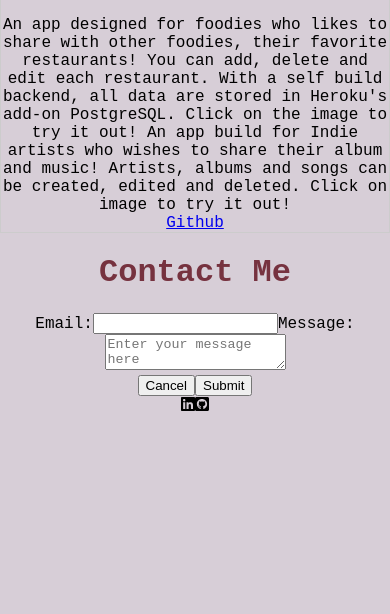
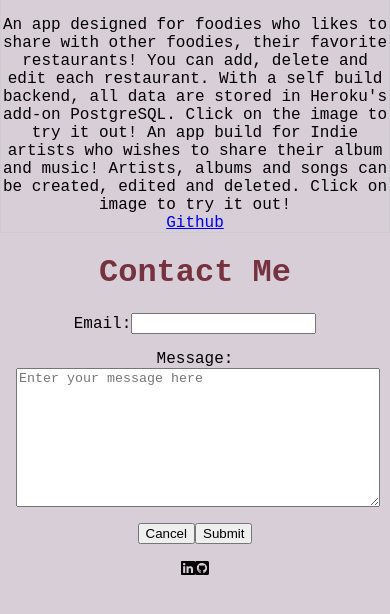
Before and after one commit to ginnygu/ginny_gu, a React (Create React App) app: page / in a window 390 px wide. Shown: the part 3033-3647 px from the top of the page. Built offline with nearby package versions, Linux system fonts and the light colour scheme.

Commit message:
changed some styling for mobile version

```diff
--- a/src/App.css
+++ b/src/App.css
@@ -114,6 +114,17 @@ span {
   border: solid 1px black;
   border-radius: 20%;
   animation: change 5s;
+}
+.contact-area{
+ margin: 1em;
+}
+.text-area{
+  display: flex;
+  flex-direction: column;
+}
+.text-input{
+  width: 100%;
+  height: 10em;
 }
 
 #Home,
--- a/src/components/Contact.jsx
+++ b/src/components/Contact.jsx
@@ -36,10 +36,11 @@ render(){
         <div className="contact">
             <h1 className="title">Contact Me</h1>
             <form className="contact-form" onSubmit={this.handleSubmit}>
-                <div className="text-area">
-
+                <div className="contact-area">
                 <label htmlFor="email">Email:</label>
-                <input className="text-input" type="text" id="email" name="email" onChange={this.handleChange}></input>
+                <input className="text" type="text" id="email" name="email" onChange={this.handleChange}></input>
+                </div>
+                <div className="text-area contact-area">
                 <label htmlFor="message">Message:</label>
                 <textarea
                     className="text-input"
@@ -50,7 +51,7 @@ render(){
                     required
                 />
                 </div>
-                <div className="btn-group">
+                <div className="btn-group contact-area">
                     <button className="btn btn--cancel" >Cancel</button>
                     <input type="submit" value="Submit" className="btn btn--submit" />
                 </div>
```
